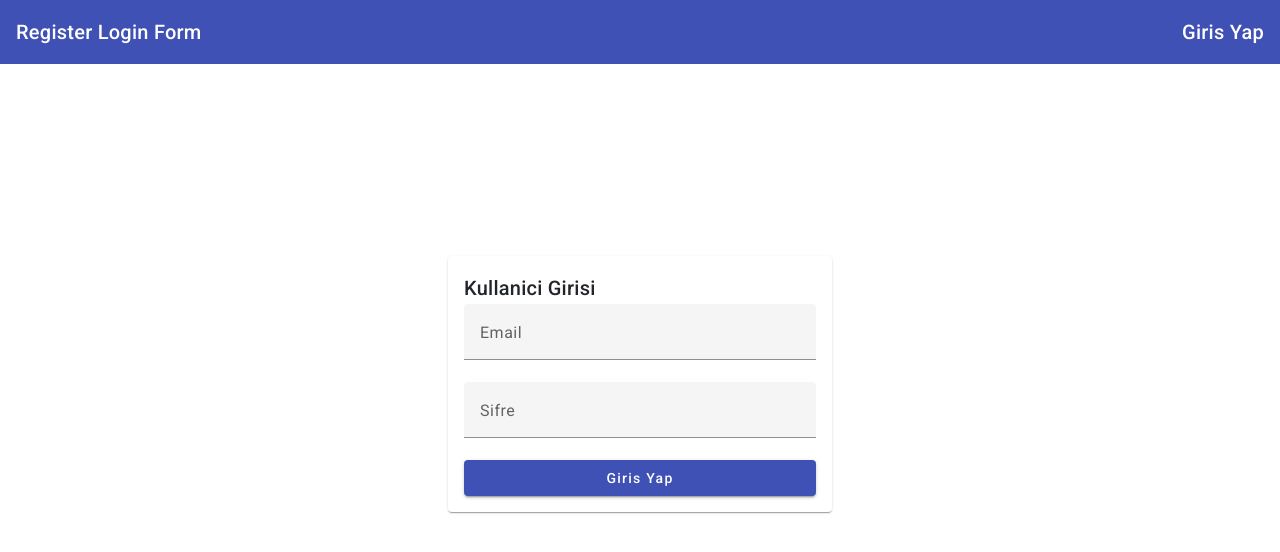
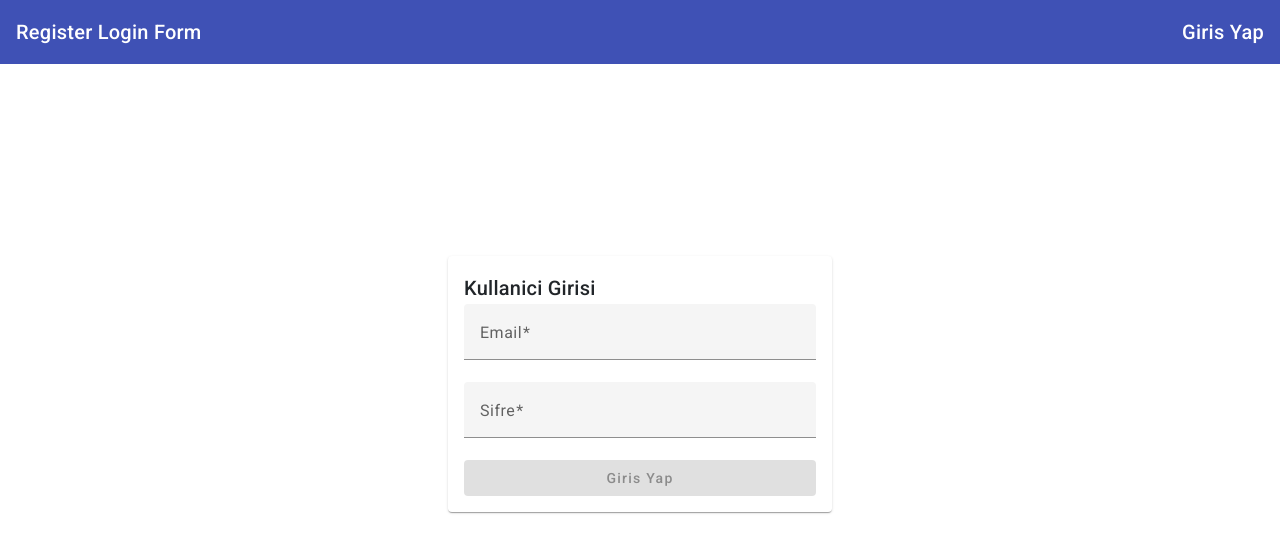
Before and after one commit to eaworks/material-login-form, an Angular app: page / in a window 1280 px wide. Shown: the top 552 px of the page. Built offline with nearby package versions, Linux system fonts and the light colour scheme.

Commit message:
ReactiveForms,formGroup,FormControlName,Validators

```diff
--- a/src/app/app.component.html
+++ b/src/app/app.component.html
@@ -11,16 +11,16 @@ justify-content: space-between;" color="primary">
     </mat-card-header>
 
     <mat-card-content>
-      <form class="d-flex flex-column">
+      <form [formGroup]="loginForm" class="d-flex flex-column">
         <mat-form-field appearance="fill">
           <mat-label>Email</mat-label>
-          <input matInput placeholder="Emailinizi Giriniz">
+          <input matInput placeholder="Emailinizi Giriniz" formControlName="email">
         </mat-form-field>
         <mat-form-field appearance="fill">
           <mat-label>Sifre</mat-label>
-          <input matInput placeholder="Sifrenizi Giriniz">
+          <input type="password" matInput placeholder="Sifrenizi Giriniz" formControlName="password">
         </mat-form-field>
-        <button mat-raised-button color="primary">Giris Yap</button>
+        <button [disabled]="loginForm.invalid" mat-raised-button color="primary">Giris Yap</button>
       </form>
     </mat-card-content>
   </mat-card>
--- a/src/app/app.component.ts
+++ b/src/app/app.component.ts
@@ -1,4 +1,5 @@
 import { Component } from '@angular/core';
+import { FormControl, FormGroup, Validators } from '@angular/forms';
 
 @Component({
   selector: 'app-root',
@@ -6,5 +7,8 @@ import { Component } from '@angular/core';
   styleUrls: ['./app.component.scss']
 })
 export class AppComponent {
-  title = 'material-login-form';
+  loginForm = new FormGroup({
+    email: new FormControl(null, [Validators.required, Validators.email]),
+    password: new FormControl(null, [Validators.required, Validators.minLength(8)]),
+  })
 }
--- a/src/app/app.module.ts
+++ b/src/app/app.module.ts
@@ -9,6 +9,7 @@ import { MatInputModule } from '@angular/material/input';
 import { MatFormFieldModule } from '@angular/material/form-field';
 import { MatButtonModule } from '@angular/material/button';
 import { MatCardModule } from '@angular/material/card';
+import { ReactiveFormsModule } from '@angular/forms';
 
 @NgModule({
   declarations: [
@@ -22,7 +23,8 @@ import { MatCardModule } from '@angular/material/card';
     MatInputModule,
     MatFormFieldModule,
     MatButtonModule,
-    MatCardModule
+    MatCardModule,
+    ReactiveFormsModule,
   ],
   providers: [],
   bootstrap: [AppComponent]
```
